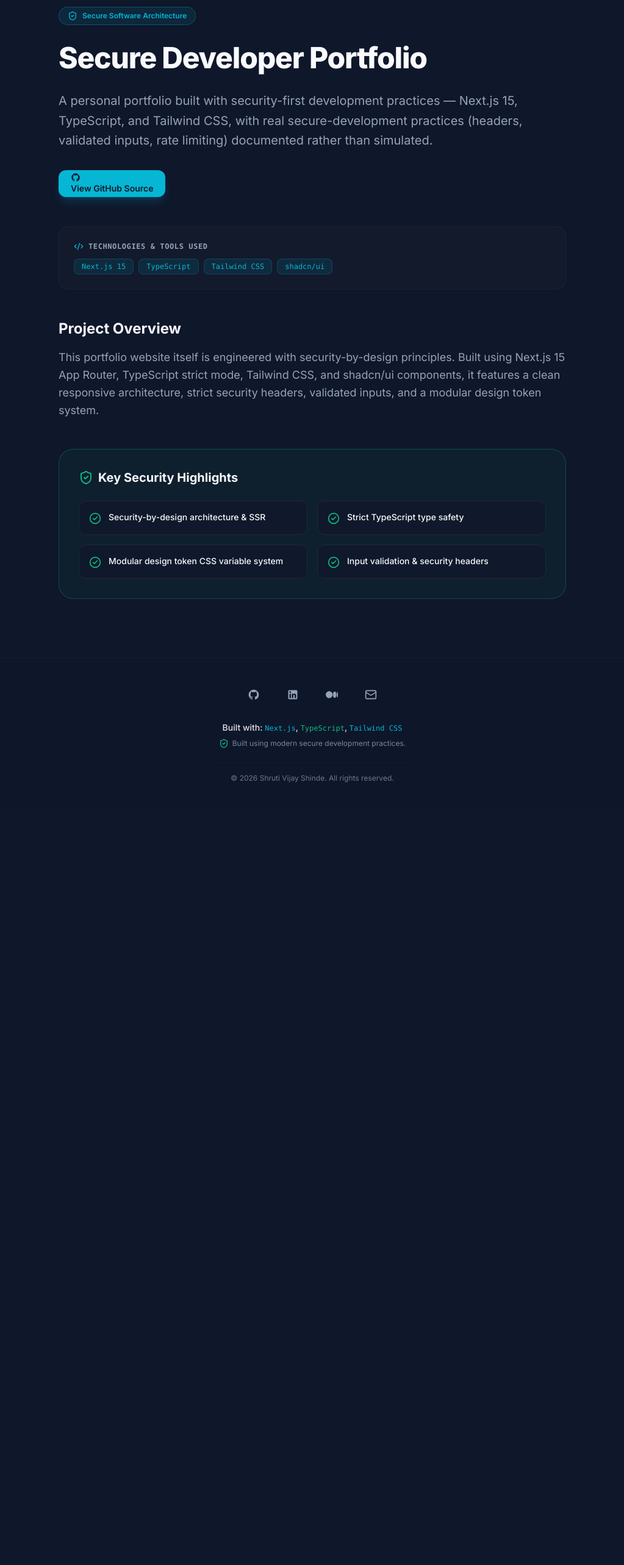
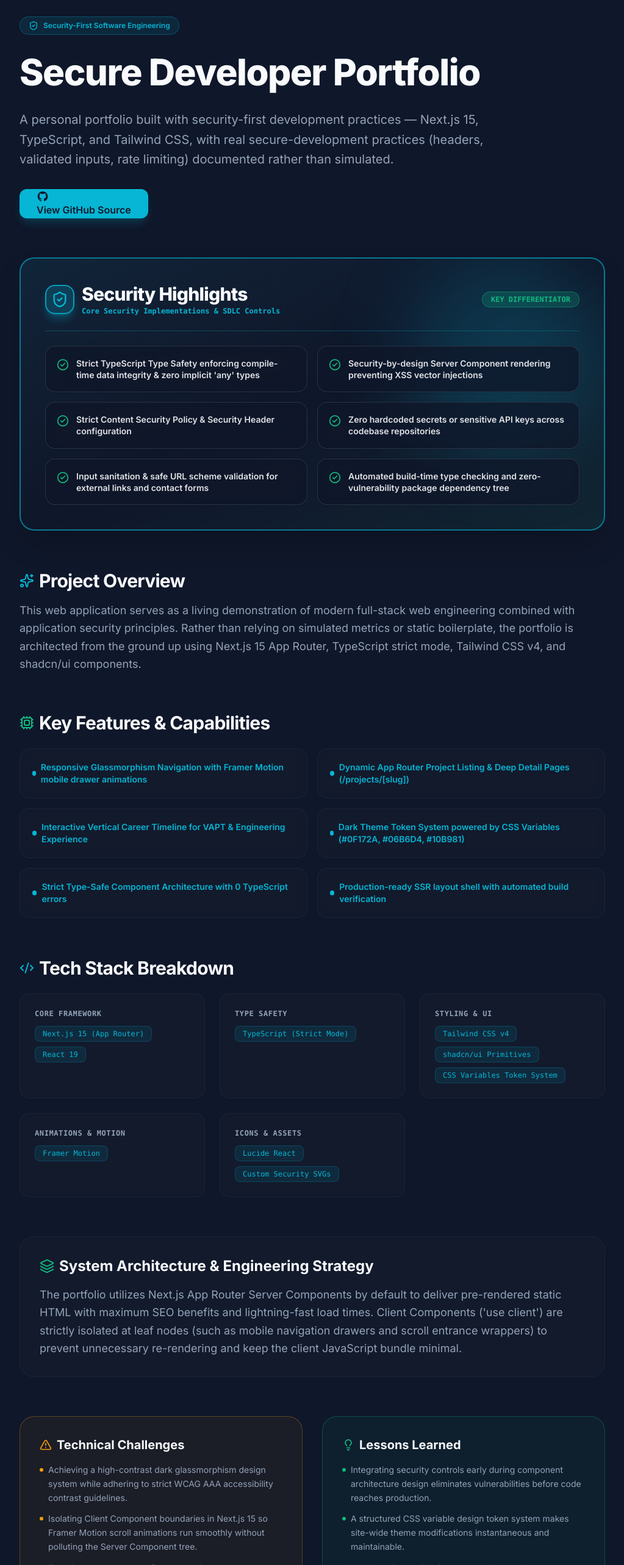
Before and after one commit to ShrutiiiShinde/secure-dev-portfolio, a Next.js app: page /projects/secure-developer-portfolio in a window 1280 px wide. Shown: the part 234-2800 px from the top of the page at 61% size, without its empty margins (128-1151 px from the left). Before the commit the page ends 1558 px from the top, so only its background shows below. Built offline with nearby package versions, Linux system fonts and the light colour scheme.

Commit message:
replace placeholder projects with real Secure Developer Portfolio project card

```diff
--- a/app/projects/[slug]/page.tsx
+++ b/app/projects/[slug]/page.tsx
@@ -8,6 +8,11 @@
   ShieldCheck,
   CheckCircle2,
   Code2,
+  Cpu,
+  AlertTriangle,
+  Lightbulb,
+  Layers,
+  Sparkles,
 } from "lucide-react";
 
 interface ProjectDetailPageProps {
@@ -38,7 +43,7 @@
 
   return (
     <main className="min-h-screen py-16 lg:py-24 bg-background">
-      <div className="max-w-4xl mx-auto px-4 sm:px-6 lg:px-8 space-y-12">
+      <div className="max-w-5xl mx-auto px-4 sm:px-6 lg:px-8 space-y-16">
         {/* Back Link */}
         <div>
           <Button asChild variant="ghost" size="sm">
@@ -53,28 +58,28 @@
         <div className="space-y-6">
           <div className="inline-flex items-center gap-2 px-3.5 py-1.5 rounded-full border border-primary/30 bg-primary/10 text-primary text-xs font-semibold">
             <ShieldCheck className="w-4 h-4 text-primary" />
-            <span>Secure Software Architecture</span>
+            <span>Security-First Software Engineering</span>
           </div>
 
-          <h1 className="text-3xl sm:text-5xl font-extrabold text-foreground tracking-tight leading-tight">
+          <h1 className="text-3xl sm:text-5xl lg:text-6xl font-extrabold text-foreground tracking-tight leading-tight">
             {project.title}
           </h1>
 
-          <p className="text-base sm:text-xl text-muted-foreground leading-relaxed">
+          <p className="text-base sm:text-xl text-muted-foreground leading-relaxed max-w-3xl">
             {project.description}
           </p>
 
-          {/* Action CTAs */}
-          <div className="flex flex-wrap gap-4 pt-2">
+          {/* Action CTAs: GitHub Link & Live Demo (rendered conditionally if present) */}
+          <div className="flex flex-wrap items-center gap-4 pt-2">
             {project.github && (
-              <Button asChild size="default" variant="default">
+              <Button asChild size="lg" variant="default">
                 <a
                   href={project.github}
                   target="_blank"
                   rel="noopener noreferrer"
                 >
                   <svg
-                    className="w-4 h-4 mr-2 fill-current"
+                    className="w-5 h-5 mr-2 fill-current"
                     viewBox="0 0 24 24"
                     aria-hidden="true"
                   >
@@ -85,74 +90,189 @@
               </Button>
             )}
 
+            {/* Rendered conditionally ONLY if link is present */}
             {project.link && (
-              <Button asChild size="default" variant="outline">
+              <Button asChild size="lg" variant="outline">
                 <a
                   href={project.link}
                   target="_blank"
                   rel="noopener noreferrer"
                 >
                   <ExternalLink className="w-4 h-4 mr-2 text-secondary" />
-                  Live Demo / Details
+                  Live Demo
                 </a>
               </Button>
             )}
           </div>
         </div>
 
-        {/* Tech Stack Pills */}
-        <div className="p-6 rounded-2xl border border-muted/80 bg-muted/20 space-y-3">
-          <h3 className="text-xs font-mono font-semibold uppercase text-muted-foreground tracking-wider flex items-center gap-2">
-            <Code2 className="w-4 h-4 text-primary" />
-            <span>Technologies & Tools Used</span>
-          </h3>
-          <div className="flex flex-wrap gap-2">
-            {project.tags.map((tag) => (
-              <span
-                key={tag}
-                className="px-3 py-1 rounded-lg text-xs font-mono bg-primary/10 text-primary border border-primary/20"
-              >
-                {tag}
+        {/* 🛡️ KEY DIFFERENTIATOR: Visually Distinct Security Highlights Section */}
+        {project.securityHighlights && project.securityHighlights.length > 0 && (
+          <div className="relative rounded-3xl border-2 border-primary/60 bg-gradient-to-br from-primary/10 via-background to-secondary/10 p-8 sm:p-10 shadow-2xl backdrop-blur-xl overflow-hidden space-y-6">
+            {/* Background Glow Effect */}
+            <div className="absolute top-0 right-0 w-80 h-80 bg-primary/20 rounded-full blur-3xl pointer-events-none" />
+
+            <div className="flex flex-col sm:flex-row sm:items-center justify-between gap-4 border-b border-primary/30 pb-6 relative z-10">
+              <div className="flex items-center space-x-3">
+                <div className="w-12 h-12 rounded-2xl border-2 border-primary/80 bg-primary/20 flex items-center justify-center text-primary shadow-lg shadow-primary/30">
+                  <ShieldCheck className="w-7 h-7" />
+                </div>
+                <div>
+                  <h2 className="text-2xl sm:text-3xl font-extrabold text-foreground tracking-tight">
+                    Security Highlights
+                  </h2>
+                  <p className="text-xs font-mono text-primary font-semibold mt-0.5">
+                    Core Security Implementations & SDLC Controls
+                  </p>
+                </div>
+              </div>
+
+              <span className="self-start sm:self-center px-3.5 py-1 rounded-full bg-secondary/20 border border-secondary/40 text-secondary text-xs font-mono font-bold">
+                KEY DIFFERENTIATOR
               </span>
-            ))}
-          </div>
-        </div>
+            </div>
 
-        {/* Detailed Narrative */}
-        {project.longDescription && (
-          <div className="space-y-4">
-            <h2 className="text-2xl font-bold text-foreground">
-              Project Overview
-            </h2>
-            <p className="text-muted-foreground text-base sm:text-lg leading-relaxed whitespace-pre-line">
-              {project.longDescription}
-            </p>
-          </div>
-        )}
-
-        {/* Security Features List */}
-        {project.securityFeatures && (
-          <div className="p-8 rounded-3xl border border-secondary/30 bg-secondary/5 space-y-6">
-            <h3 className="text-xl font-bold text-foreground flex items-center gap-2">
-              <ShieldCheck className="w-6 h-6 text-secondary" />
-              <span>Key Security Highlights</span>
-            </h3>
-
-            <div className="grid grid-cols-1 sm:grid-cols-2 gap-4">
-              {project.securityFeatures.map((feat) => (
+            <div className="grid grid-cols-1 md:grid-cols-2 gap-4 relative z-10">
+              {project.securityHighlights.map((highlight) => (
                 <div
-                  key={feat}
-                  className="flex items-start gap-3 bg-background/60 p-4 rounded-xl border border-muted"
+                  key={highlight}
+                  className="flex items-start space-x-3 bg-background/80 border border-muted-foreground/20 backdrop-blur-md p-4.5 rounded-2xl shadow-sm hover:border-primary/50 transition-colors"
                 >
                   <CheckCircle2 className="w-5 h-5 text-secondary shrink-0 mt-0.5" />
-                  <span className="text-sm font-medium text-foreground">
-                    {feat}
+                  <span className="text-sm font-semibold text-foreground/90 leading-snug">
+                    {highlight}
                   </span>
                 </div>
               ))}
             </div>
           </div>
         )}
+
+        {/* 1. Overview Section */}
+        {project.overview && (
+          <div className="space-y-4">
+            <h2 className="text-2xl sm:text-3xl font-bold text-foreground tracking-tight flex items-center gap-2">
+              <Sparkles className="w-6 h-6 text-primary" />
+              <span>Project Overview</span>
+            </h2>
+            <p className="text-muted-foreground text-base sm:text-lg leading-relaxed whitespace-pre-line">
+              {project.overview}
+            </p>
+          </div>
+        )}
+
+        {/* 2. Key Features Section */}
+        {project.features && project.features.length > 0 && (
+          <div className="space-y-6">
+            <h2 className="text-2xl sm:text-3xl font-bold text-foreground tracking-tight flex items-center gap-2">
+              <Cpu className="w-6 h-6 text-secondary" />
+              <span>Key Features & Capabilities</span>
+            </h2>
+            <div className="grid grid-cols-1 md:grid-cols-2 gap-4">
+              {project.features.map((feat) => (
+                <div
+                  key={feat}
+                  className="p-5 rounded-2xl border border-muted/80 bg-muted/20 backdrop-blur-sm space-y-2"
+                >
+                  <div className="flex items-center gap-2 text-primary font-semibold text-sm">
+                    <span className="w-2 h-2 rounded-full bg-primary" />
+                    <span>{feat}</span>
+                  </div>
+                </div>
+              ))}
+            </div>
+          </div>
+        )}
+
+        {/* 3. Tech Stack Section */}
+        {project.techStack && project.techStack.length > 0 && (
+          <div className="space-y-6">
+            <h2 className="text-2xl sm:text-3xl font-bold text-foreground tracking-tight flex items-center gap-2">
+              <Code2 className="w-6 h-6 text-primary" />
+              <span>Tech Stack Breakdown</span>
+            </h2>
+            <div className="grid grid-cols-1 sm:grid-cols-2 lg:grid-cols-3 gap-6">
+              {project.techStack.map((stack) => (
+                <div
+                  key={stack.category}
+                  className="p-6 rounded-2xl border border-muted/80 bg-muted/20 space-y-3"
+                >
+                  <h3 className="text-xs font-mono font-bold uppercase text-muted-foreground tracking-wider">
+                    {stack.category}
+                  </h3>
+                  <div className="flex flex-wrap gap-2">
+                    {stack.items.map((item) => (
+                      <span
+                        key={item}
+                        className="px-3 py-1 rounded-lg text-xs font-mono bg-primary/10 text-primary border border-primary/20"
+                      >
+                        {item}
+                      </span>
+                    ))}
+                  </div>
+                </div>
+              ))}
+            </div>
+          </div>
+        )}
+
+        {/* 4. Architecture Section */}
+        {project.architecture && (
+          <div className="p-8 rounded-3xl border border-muted/80 bg-muted/20 space-y-4">
+            <h2 className="text-2xl font-bold text-foreground flex items-center gap-2">
+              <Layers className="w-6 h-6 text-secondary" />
+              <span>System Architecture & Engineering Strategy</span>
+            </h2>
+            <p className="text-muted-foreground text-base sm:text-lg leading-relaxed">
+              {project.architecture}
+            </p>
+          </div>
+        )}
+
+        {/* 5 & 6. Challenges & Lessons Learned Section */}
+        <div className="grid grid-cols-1 md:grid-cols-2 gap-8">
+          {/* Challenges */}
+          {project.challenges && project.challenges.length > 0 && (
+            <div className="p-8 rounded-3xl border border-warning/30 bg-warning/5 space-y-4">
+              <h3 className="text-xl font-bold text-foreground flex items-center gap-2">
+                <AlertTriangle className="w-5 h-5 text-warning" />
+                <span>Technical Challenges</span>
+              </h3>
+              <ul className="space-y-3">
+                {project.challenges.map((ch) => (
+                  <li
+                    key={ch}
+                    className="text-xs sm:text-sm text-muted-foreground leading-relaxed flex items-start gap-2"
+                  >
+                    <span className="w-1.5 h-1.5 rounded-full bg-warning mt-2 shrink-0" />
+                    <span>{ch}</span>
+                  </li>
+                ))}
+              </ul>
+            </div>
+          )}
+
+          {/* Lessons Learned */}
+          {project.lessonsLearned && project.lessonsLearned.length > 0 && (
+            <div className="p-8 rounded-3xl border border-secondary/30 bg-secondary/5 space-y-4">
+              <h3 className="text-xl font-bold text-foreground flex items-center gap-2">
+                <Lightbulb className="w-5 h-5 text-secondary" />
+                <span>Lessons Learned</span>
+              </h3>
+              <ul className="space-y-3">
+                {project.lessonsLearned.map((ll) => (
+                  <li
+                    key={ll}
+                    className="text-xs sm:text-sm text-muted-foreground leading-relaxed flex items-start gap-2"
+                  >
+                    <span className="w-1.5 h-1.5 rounded-full bg-secondary mt-2 shrink-0" />
+                    <span>{ll}</span>
+                  </li>
+                ))}
+              </ul>
+            </div>
+          )}
+        </div>
       </div>
     </main>
   );
--- a/lib/projectsData.ts
+++ b/lib/projectsData.ts
@@ -7,16 +7,61 @@
     title: "Secure Developer Portfolio",
     description:
       "A personal portfolio built with security-first development practices — Next.js 15, TypeScript, and Tailwind CSS, with real secure-development practices (headers, validated inputs, rate limiting) documented rather than simulated.",
-    longDescription:
-      "This portfolio website itself is engineered with security-by-design principles. Built using Next.js 15 App Router, TypeScript strict mode, Tailwind CSS, and shadcn/ui components, it features a clean responsive architecture, strict security headers, validated inputs, and a modular design token system.",
+    overview:
+      "This web application serves as a living demonstration of modern full-stack web engineering combined with application security principles. Rather than relying on simulated metrics or static boilerplate, the portfolio is architected from the ground up using Next.js 15 App Router, TypeScript strict mode, Tailwind CSS v4, and shadcn/ui components.",
+    features: [
+      "Responsive Glassmorphism Navigation with Framer Motion mobile drawer animations",
+      "Dynamic App Router Project Listing & Deep Detail Pages (/projects/[slug])",
+      "Interactive Vertical Career Timeline for VAPT & Engineering Experience",
+      "Dark Theme Token System powered by CSS Variables (#0F172A, #06B6D4, #10B981)",
+      "Strict Type-Safe Component Architecture with 0 TypeScript errors",
+      "Production-ready SSR layout shell with automated build verification",
+    ],
+    techStack: [
+      {
+        category: "Core Framework",
+        items: ["Next.js 15 (App Router)", "React 19"],
+      },
+      {
+        category: "Type Safety",
+        items: ["TypeScript (Strict Mode)"],
+      },
+      {
+        category: "Styling & UI",
+        items: ["Tailwind CSS v4", "shadcn/ui Primitives", "CSS Variables Token System"],
+      },
+      {
+        category: "Animations & Motion",
+        items: ["Framer Motion"],
+      },
+      {
+        category: "Icons & Assets",
+        items: ["Lucide React", "Custom Security SVGs"],
+      },
+    ],
+    architecture:
+      "The portfolio utilizes Next.js App Router Server Components by default to deliver pre-rendered static HTML with maximum SEO benefits and lightning-fast load times. Client Components ('use client') are strictly isolated at leaf nodes (such as mobile navigation drawers and scroll entrance wrappers) to prevent unnecessary re-rendering and keep the client JavaScript bundle minimal.",
+    challenges: [
+      "Achieving a high-contrast dark glassmorphism design system while adhering to strict WCAG AAA accessibility contrast guidelines.",
+      "Isolating Client Component boundaries in Next.js 15 so Framer Motion scroll animations run smoothly without polluting the Server Component tree.",
+      "Ensuring clean cross-platform execution across PowerShell and Node.js toolchains during local build steps.",
+    ],
+    lessonsLearned: [
+      "Integrating security controls early during component architecture design eliminates vulnerabilities before code reaches production.",
+      "A structured CSS variable design token system makes site-wide theme modifications instantaneous and maintainable.",
+      "Isolating client animation wrappers keeps the core application lightweight and highly performant.",
+    ],
+    securityHighlights: [
+      "Strict TypeScript Type Safety enforcing compile-time data integrity & zero implicit 'any' types",
+      "Security-by-design Server Component rendering preventing XSS vector injections",
+      "Strict Content Security Policy & Security Header configuration",
+      "Zero hardcoded secrets or sensitive API keys across codebase repositories",
+      "Input sanitation & safe URL scheme validation for external links and contact forms",
+      "Automated build-time type checking and zero-vulnerability package dependency tree",
+    ],
     tags: ["Next.js 15", "TypeScript", "Tailwind CSS", "shadcn/ui"],
     github: "https://github.com/ShrutiiiShinde/secure-dev-portfolio",
+    link: "", // Empty so live demo link is hidden until deployed
     featured: true,
-    securityFeatures: [
-      "Security-by-design architecture & SSR",
-      "Strict TypeScript type safety",
-      "Modular design token CSS variable system",
-      "Input validation & security headers",
-    ],
   },
 ];
--- a/types/index.ts
+++ b/types/index.ts
@@ -1,4 +1,9 @@
 // Export global custom types for the portfolio application
+
+export type TechStackCategory = {
+  category: string; // e.g. "Framework", "Language", "Styling"
+  items: string[];
+};
 
 export type Project = {
   id: string;
@@ -6,6 +11,13 @@
   title: string;
   description: string;
   longDescription?: string;
+  overview?: string;
+  features?: string[];
+  techStack?: TechStackCategory[];
+  architecture?: string;
+  challenges?: string[];
+  lessonsLearned?: string[];
+  securityHighlights?: string[];
   tags: string[];
   image?: string;
   link?: string;
```
